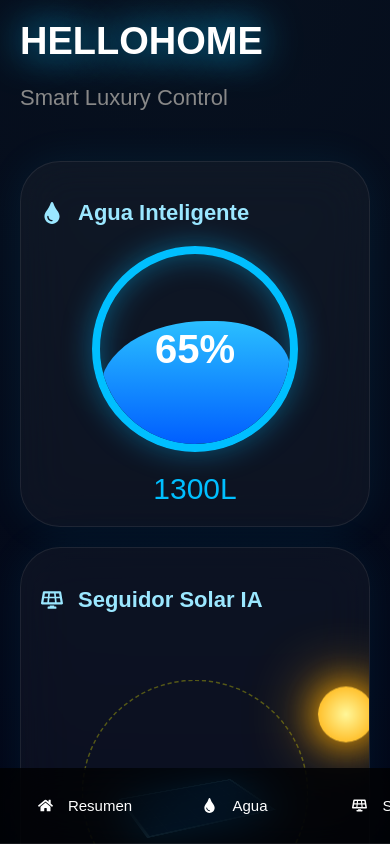
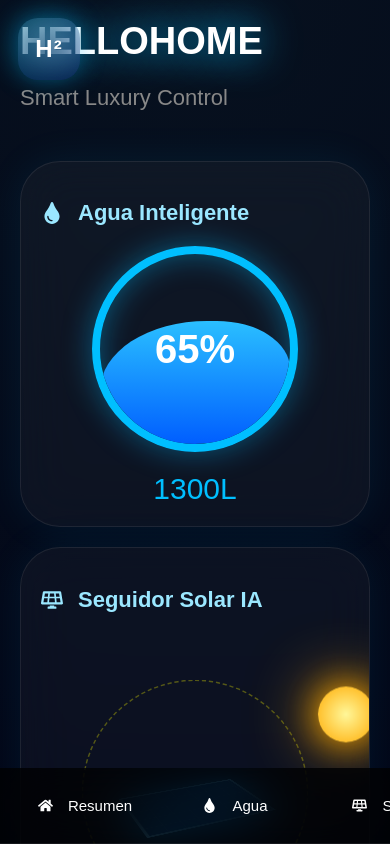
Before and after one commit to edgarroblesupiem/hellohome, a React (Vite) app: page / in a window 390 px wide. Built offline with nearby package versions, Linux system fonts and the light colour scheme.

Commit message:
menu responsive alexa

```diff
--- a/src/App.css
+++ b/src/App.css
@@ -573,6 +573,10 @@ body{
   }
 
   .sidebar button{
+    .sidebar button span{
+
+  margin-left:6px;
+}
 
     min-width:140px;
 
@@ -684,26 +688,34 @@ body{
 
   position:fixed;
 
-  top:15px;
+  top:18px;
 
-  left:15px;
+  left:18px;
 
   z-index:2000;
 
-  width:55px;
+  width:62px;
 
-  height:55px;
+  height:62px;
 
   border:none;
 
-  border-radius:18px;
+  border-radius:20px;
 
   background:
-    rgba(0,191,255,0.15);
+    linear-gradient(
+      145deg,
+      rgba(0,191,255,0.22),
+      rgba(0,80,255,0.18)
+    );
 
   color:white;
 
-  font-size:28px;
+  font-size:24px;
+
+  font-weight:bold;
+
+  letter-spacing:1px;
 
   backdrop-filter:blur(20px);
 
@@ -711,6 +723,22 @@ body{
     0 0 25px rgba(0,191,255,0.35);
 
   cursor:pointer;
+
+  transition:0.3s;
+
+  display:flex;
+
+  align-items:center;
+
+  justify-content:center;
+}
+
+.menu-toggle:hover{
+
+  transform:scale(1.05);
+
+  box-shadow:
+    0 0 40px rgba(0,191,255,0.5);
 }
 
 /* ECHO SHOW / TABLET */
--- a/src/App.tsx
+++ b/src/App.tsx
@@ -41,7 +41,7 @@ function App() {
         onClick={() => setMenuOpen(!menuOpen)}
       >
 
-        ☰
+        H²
 
       </button>
 
@@ -61,7 +61,7 @@ function App() {
 
           <FaHome />
 
-          Resumen
+          <span>Resumen</span>
 
         </button>
 
@@ -69,7 +69,7 @@ function App() {
 
           <FaTint />
 
-          Agua
+          <span>Agua</span>
 
         </button>
 
@@ -77,7 +77,7 @@ function App() {
 
           <FaSolarPanel />
 
-          Solar
+          <span>Solar</span>
 
         </button>
 
@@ -85,7 +85,7 @@ function App() {
 
           <FaTemperatureHigh />
 
-          Temperatura
+          <span>Temperatura</span>
 
         </button>
 
@@ -93,7 +93,7 @@ function App() {
 
           <FaRobot />
 
-          Domótica
+          <span>Domótica</span>
 
         </button>
 
```
